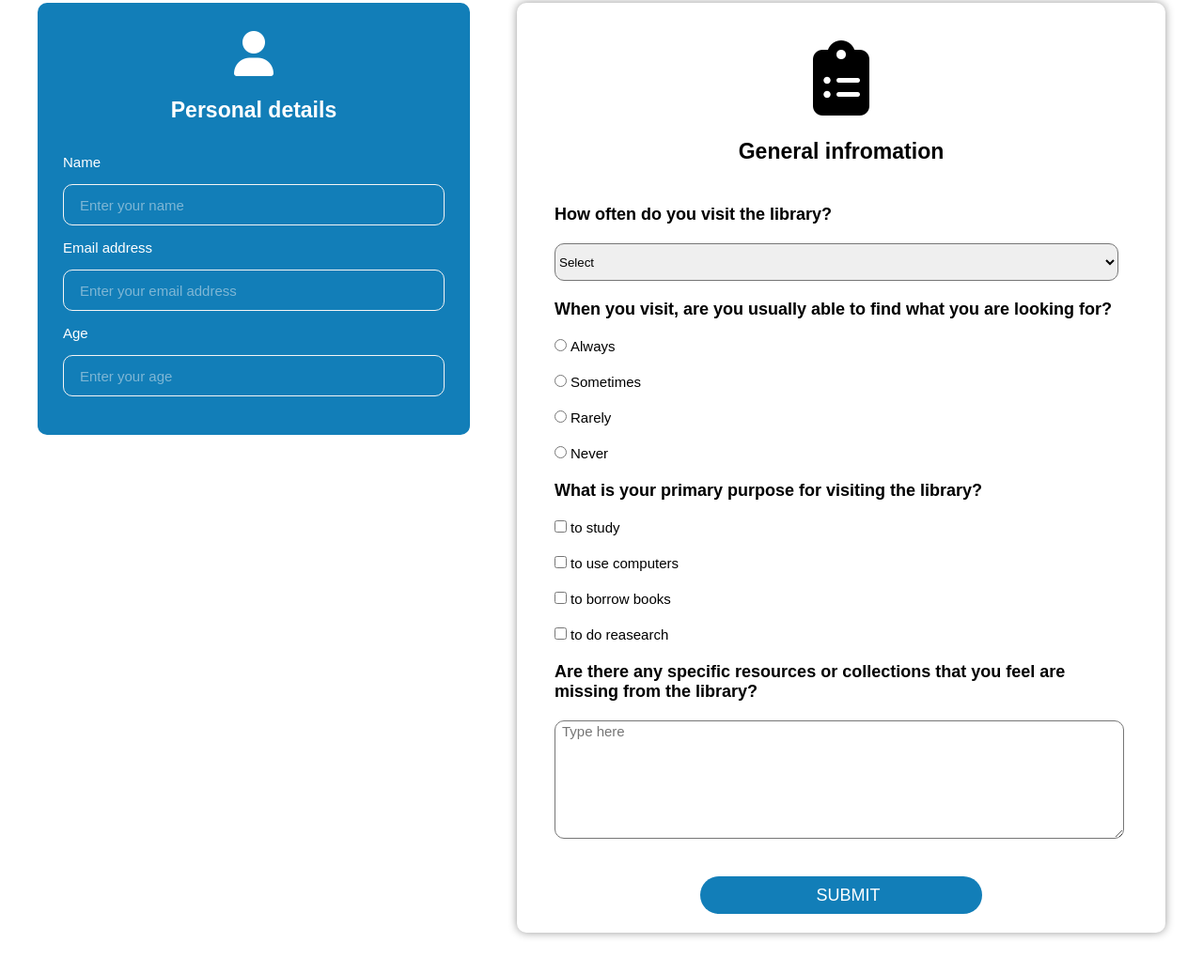
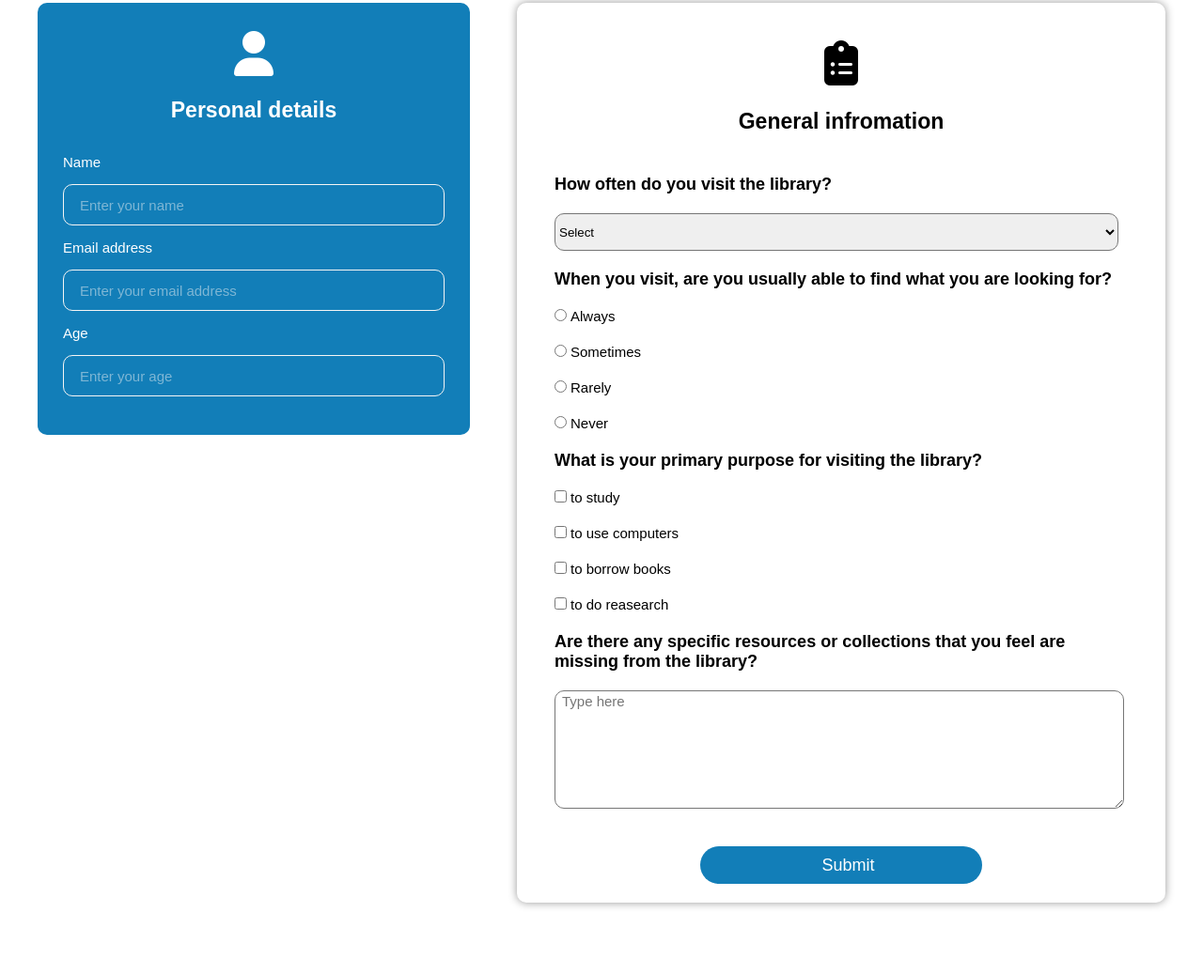
Before and after one commit to Bon789/Survey, a plain HTML site: page index.html in a window 1280 px wide. Shown: the part 307-1344 px from the top of the page at 94% size. Drawn offline with Linux system fonts and the light colour scheme.

Commit message:
Update index.html

```diff
--- a/index.html
+++ b/index.html
@@ -10,12 +10,12 @@
 
 </head>
 <body>
-    <div style="height: 200px;text-align: center; padding-top: 50px;position: relative; width: 1200px;border-radius: 10px;background-image: url(Asserts/janko-ferlic-sfL_QOnmy00-unsplash.jpg); background-size: cover;">
+    <div class="heading">
     <h1 style="color: #FFFFFF;">LIBRARY SURVEY</h1>
     <p style="color: #FFFFFF;">Helps us improve your local library</p>
 </div>
 <form action="">
-    <div style="display: flex; flex-direction: row; gap: 50px; background-color: #FFFFFF;align-items: baseline;">
+    <div class="cont">
     <div class="details1" style="margin: 0px;color: #FFFFFF;">
         <div class="heading-with-icon" style="display: flex; flex-direction: column;align-items: center; ">
             <i class="fa fa-user"></i>
@@ -33,22 +33,24 @@
 
         </div>
     </div>
-    <div class="detail" style="width: 650px;box-shadow: 0 0 10px rgba(0, 0, 0, 0.41); max-height: 1000px;">
+    <div class="detail">
     <div class="details">
-        <div class="icon2" style="font-size: 5rem;">
+        <div class="icon2" style="font-size: 3rem;">
             <i class="fa-sharp-duotone fa-solid fa-clipboard-list" ></i>
         <h3>General infromation</h3>
         </div>
 
         <label for="number_of_days" class="content">How often do you visit the library?</label>
         <select name="number_of_days" id="number_of_days"class="input_field2">
-            <div>
+            <div class="selection">
             <option value="" selected disabled hidden>Select</option>
             <option value="">Very often</option>
             <option value="">Not often</option>
         </div>
         </select>
+        <div>
         <label for=""  class="content">When you visit, are you usually able to find what you are looking for?</label>
+    </div>
         <div class="radio_container">
             <input type="radio" name="time" id="visit_time">
             <label for="visit_time">Always</label>
@@ -96,7 +98,7 @@
         <textarea placeholder="Type here" cols="1" rows="10"  class="input_field4"></textarea>
     </div>
     <div class="button-container">
-        <input type="submit" value="SUBMIT" class="submit-button">
+        <input type="submit" value="Submit" class="submit-button">
     </div>
 </div>
 </div>
```
